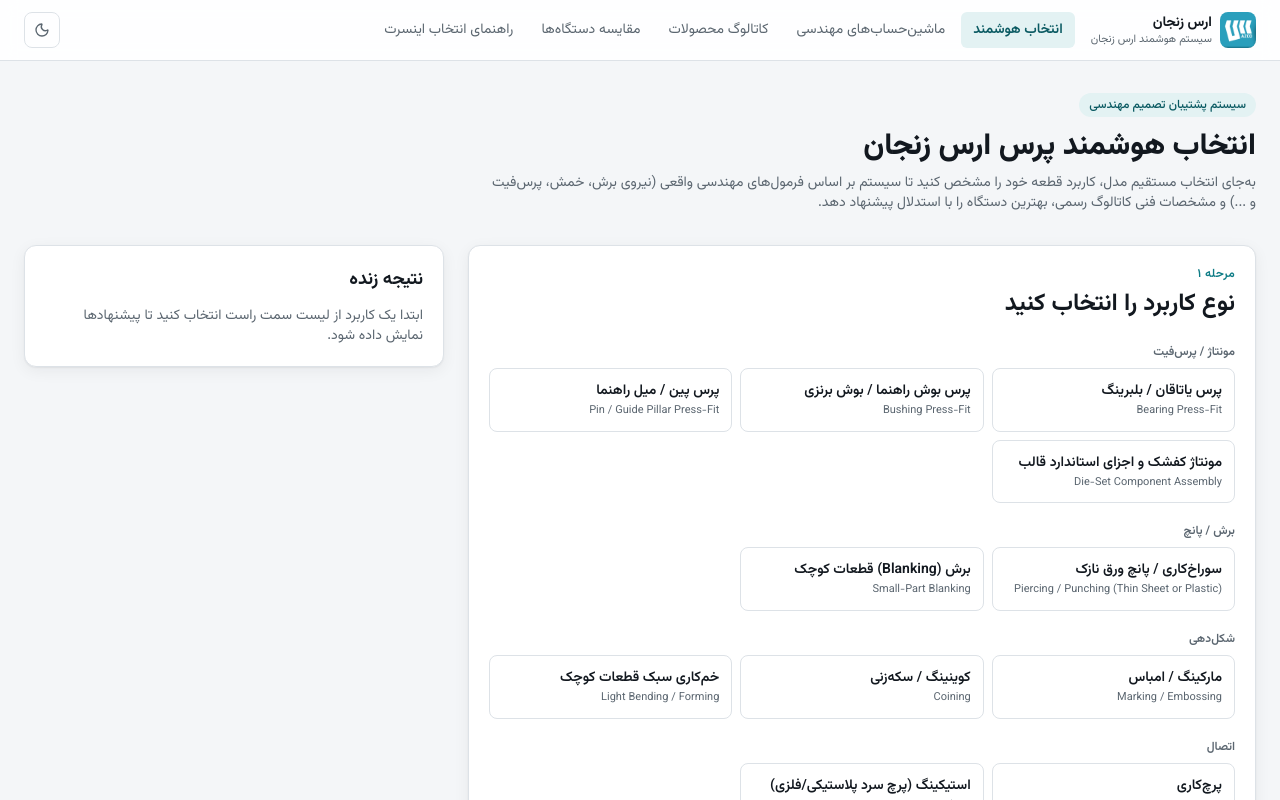
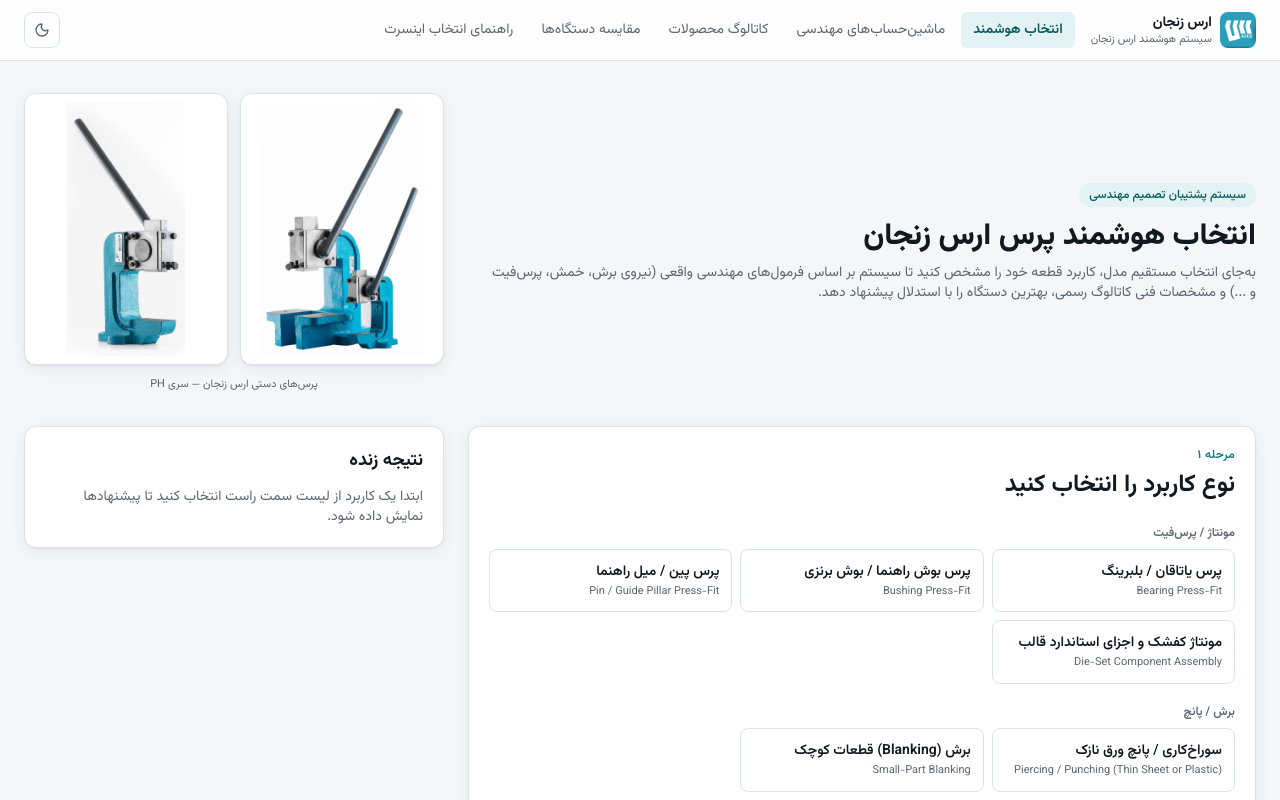
Before and after one commit to kambizmansourr-ai/press-advisor, a Next.js app: page / in a window 1280 px wide. Shown: the top 800 px of the page. Built offline with nearby package versions, Linux system fonts and the light colour scheme.

Commit message:
Add PH hand press photos to homepage hero

```diff
--- a/src/app/page.tsx
+++ b/src/app/page.tsx
@@ -21,6 +21,7 @@ import {
 import { recommendPresses } from "@/rules/engine";
 import { formatNumber } from "@/lib/utils";
 import { AlertTriangle } from "lucide-react";
+import Image from "next/image";
 
 export default function Home() {
   const { register, watch, setValue } = useForm<WizardFormValues>({ defaultValues: wizardDefaultValues });
@@ -110,13 +111,39 @@ export default function Home() {
 
   return (
     <div className="mx-auto max-w-7xl px-4 py-8 sm:px-6">
-      <div className="mb-8 max-w-3xl">
+      <div className="mb-8 grid grid-cols-1 items-center gap-6 lg:grid-cols-[minmax(0,1fr)_420px]">
+        <div className="max-w-3xl">
           <Badge tone="accent">سیستم پشتیبان تصمیم مهندسی</Badge>
           <h1 className="mt-3 text-2xl font-extrabold sm:text-3xl">انتخاب هوشمند پرس ارس زنجان</h1>
           <p className="mt-2 text-sm text-muted">
             به‌جای انتخاب مستقیم مدل، کاربرد قطعه خود را مشخص کنید تا سیستم بر اساس فرمول‌های مهندسی واقعی (نیروی برش، خمش، پرس‌فیت و ...) و
             مشخصات فنی کاتالوگ رسمی، بهترین دستگاه را با استدلال پیشنهاد دهد.
           </p>
+        </div>
+
+        <div className="grid grid-cols-2 gap-3">
+          <Card className="relative aspect-[3/4] overflow-hidden bg-white p-2">
+            <Image
+              src="/images/home/ph-press-pair.jpg"
+              alt="پرس‌های دستی ارس زنجان سری PH در دو سایز"
+              fill
+              className="object-contain p-2"
+              sizes="(min-width: 1024px) 210px, 50vw"
+              priority
+            />
+          </Card>
+          <Card className="relative aspect-[3/4] overflow-hidden bg-white p-2">
+            <Image
+              src="/images/home/ph-press-single.jpg"
+              alt="پرس دستی ارس زنجان مدل PH/5N"
+              fill
+              className="object-contain p-2"
+              sizes="(min-width: 1024px) 210px, 50vw"
+              priority
+            />
+          </Card>
+          <div className="col-span-2 text-center text-[11px] text-muted">پرس‌های دستی ارس زنجان — سری PH</div>
+        </div>
       </div>
 
       <div className="grid grid-cols-1 gap-6 lg:grid-cols-[minmax(0,1fr)_420px]">
```
Also changed, not shown: public/images/home/ph-press-pair.jpg (added), public/images/home/ph-press-single.jpg (added). Lines whose indentation alone changed are shown as unchanged.
